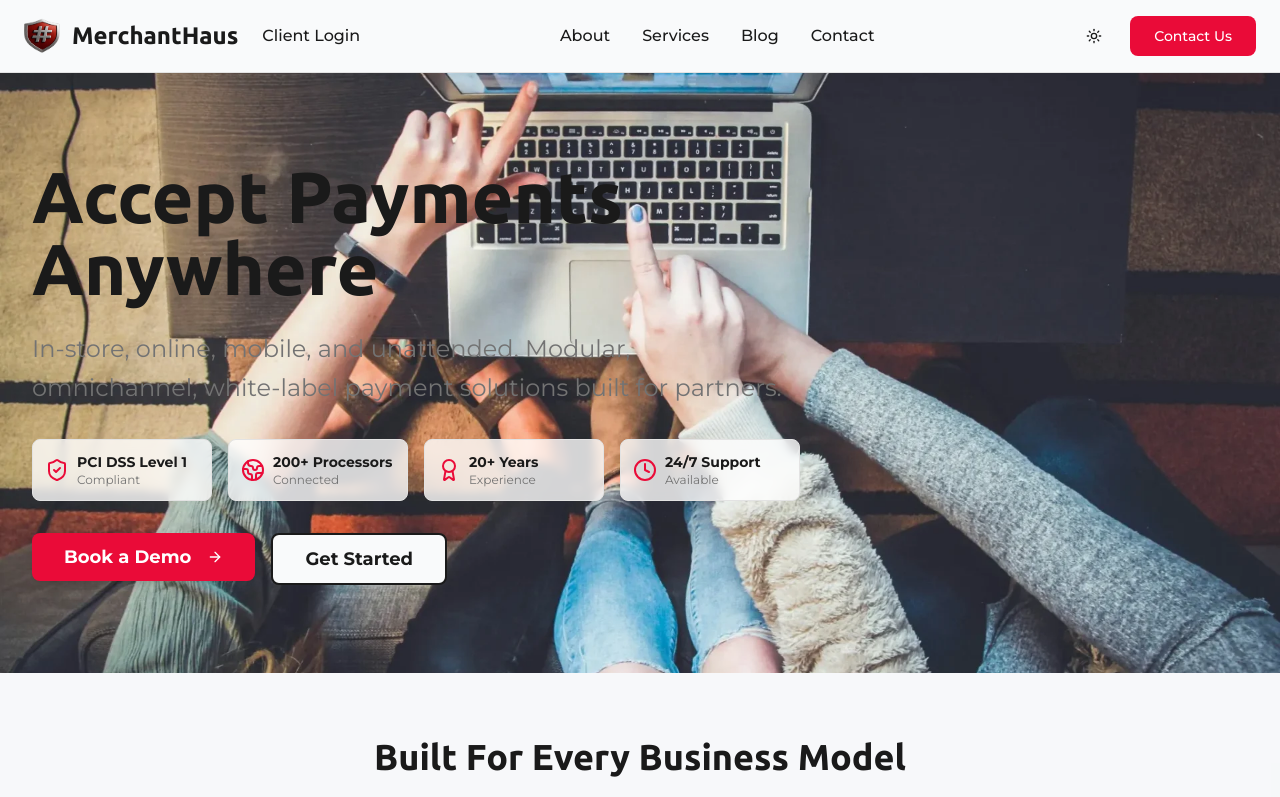
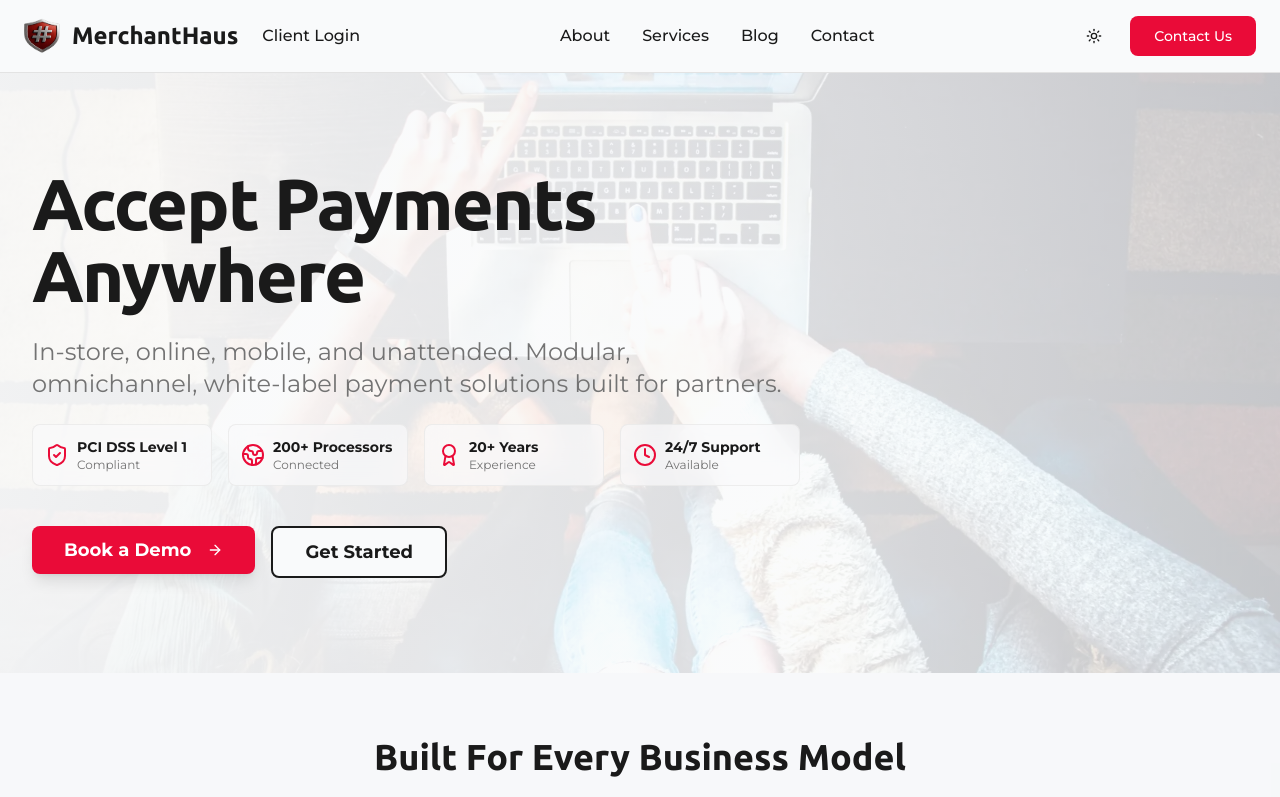
Before and after one commit to MerchantHausLLC/Productionhaus, a React (Vite) app: page /services in a window 1280 px wide. Shown: the top 797 px of the page. Built offline with nearby package versions, Linux system fonts and the light colour scheme; the HTML template or start-up script is replaced by a standard one.

Commit message:
Adjust services hero for theme-aware imagery

```diff
--- a/src/pages/Services.tsx
+++ b/src/pages/Services.tsx
@@ -211,26 +211,30 @@ const Services = () => {
             <img
               src="/blog-images/cardslide.webp"
               alt="The Future of Digital Commerce"
-              className="w-full h-full object-cover"
+              className="w-full h-full object-cover brightness-[1.2] dark:brightness-[0.8] transition-[filter] duration-500"
             />
-            <div className="absolute inset-0 bg-gradient-to-r from-background/98 via-background/90 to-background/70"></div>
+            <div className="absolute inset-0 bg-white/15 mix-blend-screen dark:bg-black/50 dark:mix-blend-multiply pointer-events-none"></div>
+            <div className="absolute inset-0 bg-gradient-to-r from-background/95 via-background/85 to-background/70 dark:from-background/80 dark:via-background/65 dark:to-background/55"></div>
           </div>
 
           <div className="relative z-10 max-w-7xl mx-auto px-4 sm:px-6 lg:px-8 h-full flex items-center">
-            <div className="max-w-3xl">
-              <h1 className="text-5xl md:text-7xl font-ubuntu font-bold text-foreground mb-6 leading-tight">
+            <div className="max-w-3xl space-y-6">
+              <h1 className="text-4xl sm:text-5xl lg:text-6xl xl:text-7xl font-ubuntu font-bold text-foreground leading-tight tracking-tight">
                 Accept Payments Anywhere
               </h1>
-              <p className="text-2xl text-muted-foreground mb-8 leading-relaxed">
+              <p className="text-lg md:text-xl lg:text-2xl text-muted-foreground leading-relaxed text-balance">
                 In-store, online, mobile, and unattended. Modular, omnichannel, white-label payment solutions built for partners.
               </p>
 
               {/* Trust Badges */}
-              <div className="grid grid-cols-2 md:grid-cols-4 gap-4 mb-8">
+              <div className="grid grid-cols-2 md:grid-cols-4 gap-4">
                 {trustBadges.map((badge, idx) => {
                   const Icon = badge.icon;
                   return (
-                    <div key={idx} className="flex items-center gap-2 bg-card/80 backdrop-blur-sm rounded-lg p-3 border border-border">
+                    <div
+                      key={idx}
+                      className="flex items-center gap-2 bg-background/70 dark:bg-background/60 backdrop-blur-md rounded-lg p-3 border border-border/60"
+                    >
                       <Icon className="w-6 h-6 text-primary flex-shrink-0" />
                       <div className="min-w-0">
                         <div className="text-sm font-bold text-foreground truncate">{badge.text}</div>
@@ -242,7 +246,7 @@ const Services = () => {
               </div>
 
               {/* CTA Buttons */}
-              <div className="flex flex-wrap gap-4">
+              <div className="flex flex-wrap gap-4 pt-4">
                 <Button
                   size="lg"
                   className="bg-crimson hover:bg-crimson/90 text-white font-bold px-8 py-6 text-lg rounded-lg shadow-lg hover:shadow-xl transition-all"
```
